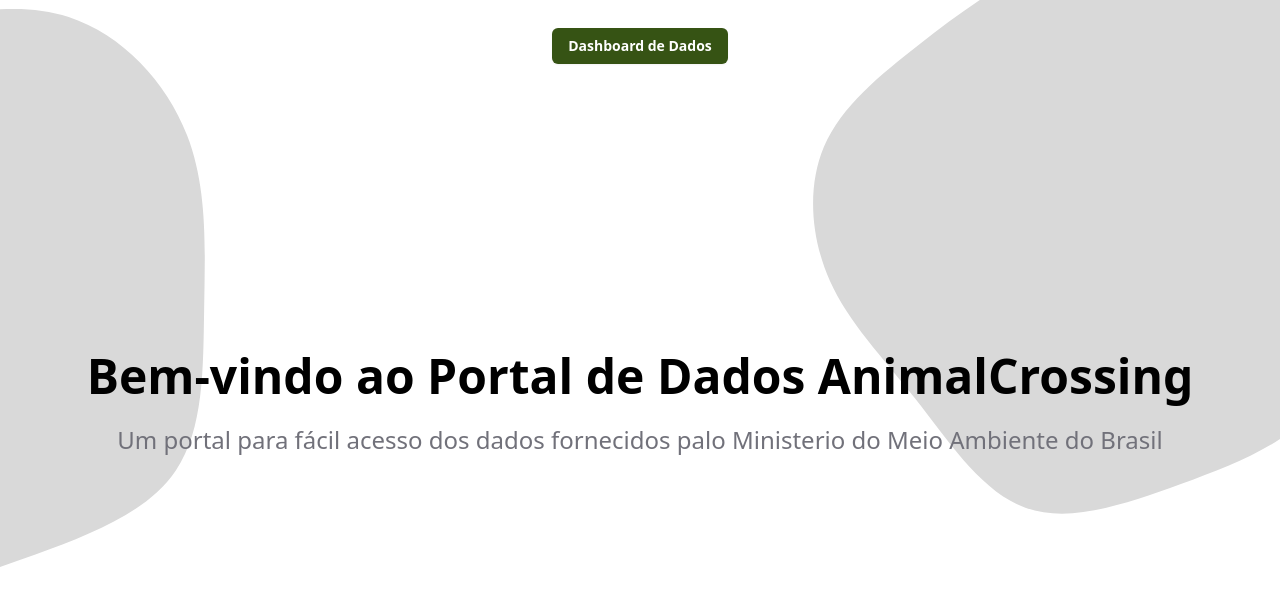
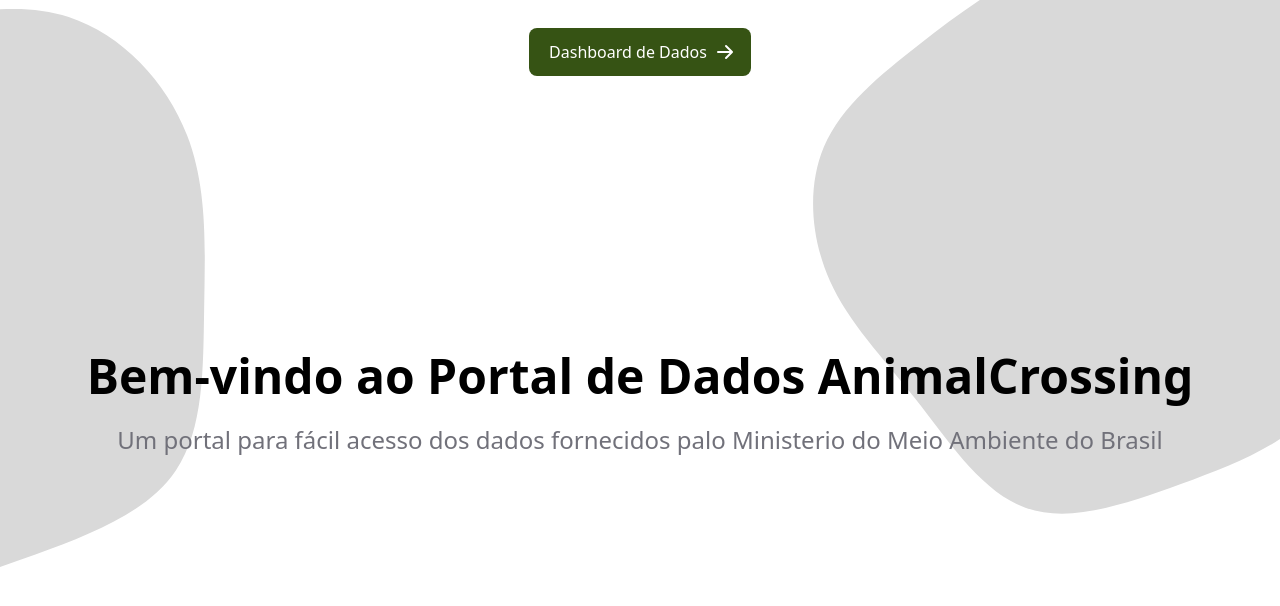
Before and after one commit to VitoriaSerafim/portal-de-dados-mma, a Next.js app: page / in a window 1280 px wide. Shown: the top 606 px of the page. Built offline with nearby package versions, Linux system fonts and the light colour scheme.

Commit message:
Adição de alguns componentes e estilização da página inicial

```diff
--- a/components/Header.tsx
+++ b/components/Header.tsx
@@ -1,22 +1,34 @@
 import React from "react";
-import { ListFormat } from "typescript";
+import Link from "next/link";
 
 const Header: React.FC = () => {
   return (
-    <header className="mb-0 mt-3" style={{ top:'0', position:'fixed',}}>
+    <header className="mb-0 mt-3" style={{ top: "0", position: "absolute" }}>
       <nav
         className="flex items-center justify-between p-4 text-black "
-        style={{top:'0'}}
+        style={{ top: "0" }}
       >
         <div className="flex items-center">
           <div className="flex items-center justify-center mb-12">
-            <button
-              type="submit"
-              className="flex w-50 justify-center rounded-md bg-lime-900 px-4 py-1.5 text-sm font-bold leading-6 text-white shadow-sm hover:bg-lime-800 focus-visible:outline focus-visible:outline-2 focus-visible:outline-offset-2 focus-visible:outline-indigo-600 hover:scale-110"
-
+            <a
+              href="/Dashboard"
+              className="inline-flex justify-center items-center py-3 px-5 text-base font-medium text-center text-white rounded-lg bg-lime-900  hover:bg-lime-800 focus:ring-4 focus:ring-lime-300 dark:focus:ring-lime-700"
             >
-             Dashboard de Dados
-            </button>
+              Dashboard de Dados
+              <svg
+                aria-hidden="true"
+                className="ml-2 -mr-1 w-5 h-5"
+                fill="currentColor"
+                viewBox="0 0 20 20"
+                xmlns="http://www.w3.org/2000/svg"
+              >
+                <path
+                  fill-rule="evenodd"
+                  d="M10.293 3.293a1 1 0 011.414 0l6 6a1 1 0 010 1.414l-6 6a1 1 0 01-1.414-1.414L14.586 11H3a1 1 0 110-2h11.586l-4.293-4.293a1 1 0 010-1.414z"
+                  clip-rule="evenodd"
+                ></path>
+              </svg>
+            </a>
           </div>
         </div>
       </nav>
```
